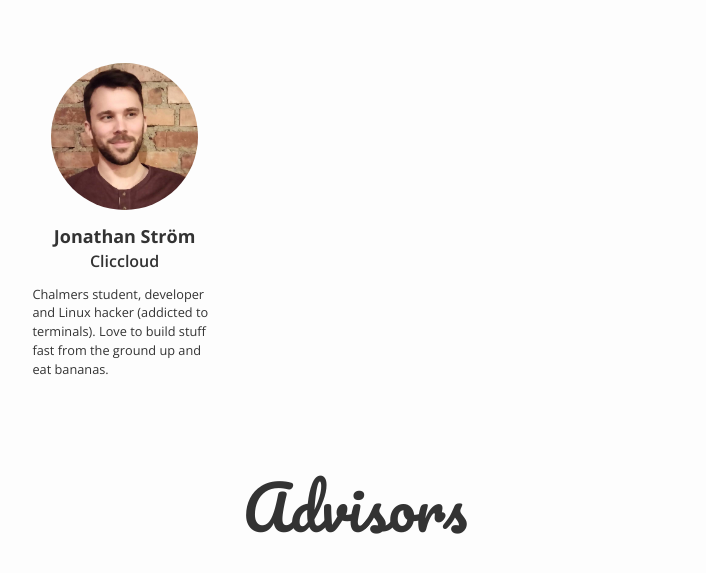
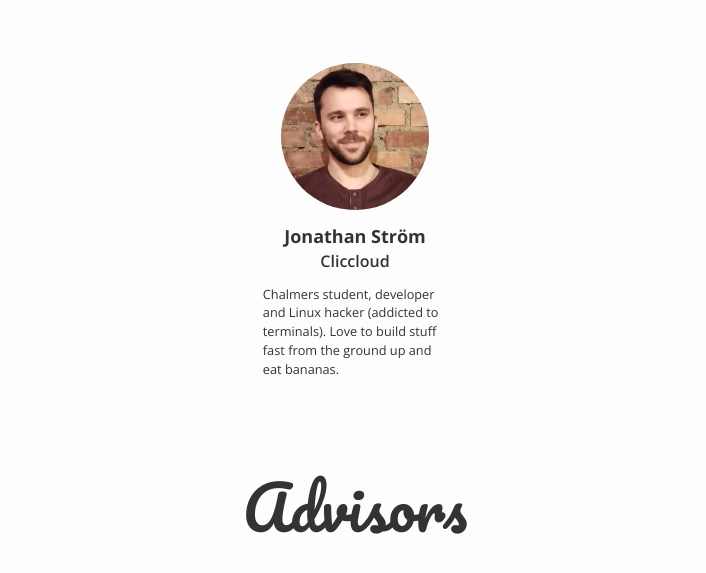
Before and after one commit to gbgstartuphack/gbgstartuphack.github.io, a website: page index.html in a window 1280 px wide. Shown: the part 7395-7968 px from the top of the page, without its empty margins (285-991 px from the left). Drawn offline with nearby package versions, Linux system fonts and the light colour scheme.

Commit message:
Center Ström

```diff
--- a/index.html
+++ b/index.html
@@ -459,7 +459,7 @@
       </div>
 
       <div class="group">
-        <section class="column fifth offset-fifth">
+        <section class="column fifth offset-two-fifth">
           <img src="images/organizers/stroem.jpg">
 
           <div>
--- a/stylesheets/lib/_helpers.scss
+++ b/stylesheets/lib/_helpers.scss
@@ -179,6 +179,14 @@
 	}
 }
 
+.offset-two-fifth {
+  margin-left: 40%;
+
+	@include respond($medium-screen) {
+    margin-left: 0;
+	}
+}
+
 
 
 .list {
```
Also changed, not shown: build/css/master.css.
